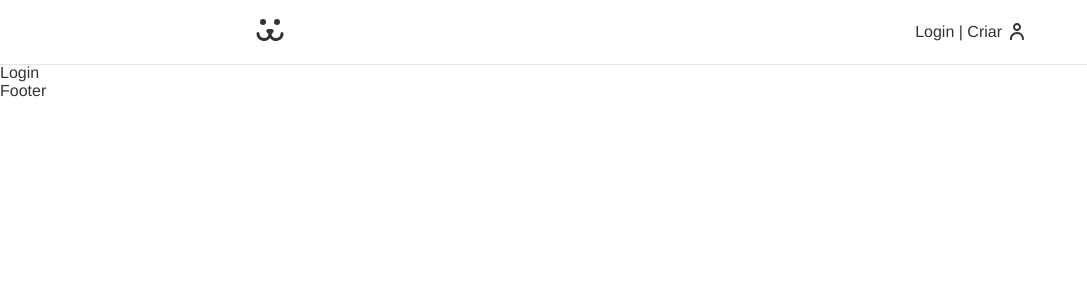
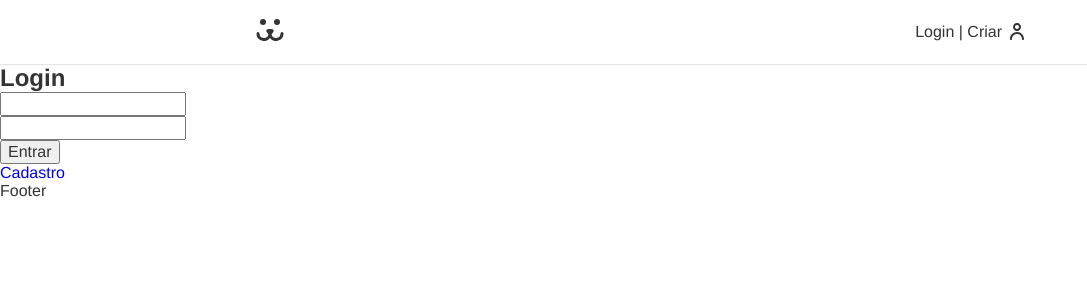
Before and after one commit to Lutiero/dogs-reactjs, a React (Vite) app: page /login in a window 1280 px wide. Shown: the top 300 px of the page, without its empty margins (0-1087 px from the left). Built offline with nearby package versions, Linux system fonts and the light colour scheme.

Commit message:
salvando token no localstorage

```diff
--- a/src/App.jsx
+++ b/src/App.jsx
@@ -13,7 +13,7 @@ const App = () => {
             <Header/>
                 <Routes>
                     <Route path={'/'} element={<Home />} />
-                    <Route path={'login'} element={<Login />}/>
+                    <Route path={'login/*'} element={<Login />}/>
                 </Routes>
             <Footer/>
             </BrowserRouter>
--- /dev/null
+++ b/src/Components/Login/ForgotPasswordForm.jsx
@@ -0,0 +1,11 @@
+import React from 'react';
+
+const ForgotPasswordForm = () => {
+    return (
+        <div>
+
+        </div>
+    );
+};
+
+export default ForgotPasswordForm;
--- a/src/Components/Login/Login.jsx
+++ b/src/Components/Login/Login.jsx
@@ -1,9 +1,19 @@
 import React from 'react';
+import { Routes, Route } from "react-router-dom";
+import LoginForm from "./LoginForm.jsx";
+import SignUpForm from "./SignUpForm.jsx";
+import ForgotPasswordForm from "./ForgotPasswordForm.jsx";
+import ResetPasswordForm from "./ResetPasswordForm.jsx";
 
 const Login = () => {
     return (
         <div>
-            Login
+            <Routes>
+                <Route path={'/'} element={<LoginForm />}/>
+                <Route path={'sign-up'} element={<SignUpForm />}/>
+                <Route path={'forgot-password'} element={<ForgotPasswordForm />}/>
+                <Route path={'reset-password'} element={<ResetPasswordForm />}/>
+            </Routes>
         </div>
     );
 };
--- /dev/null
+++ b/src/Components/Login/LoginForm.jsx
@@ -0,0 +1,40 @@
+import React from 'react';
+import {Link} from "react-router-dom";
+import SignUpForm from "./SignUpForm.jsx";
+
+const LoginForm = () => {
+    const [username, setUsername] = React.useState('');
+    const [password, setPassword] = React.useState('');
+    const [token, setToken] = React.useState('')
+
+    function handleSubmit(event) {
+        event.preventDefault();
+        fetch('https://dogsapi.origamid.dev/json/jwt-auth/v1/token', {
+            method: 'POST',
+            headers: {
+                'Content-Type': 'application/json'
+            },
+            body: JSON.stringify({username, password})
+        })
+            .then(response => response.json())
+            .then(json => {
+                setToken(json);
+                localStorage.setItem('token', JSON.stringify(token));
+            });
+
+    }
+
+    return (
+        <section>
+            <h1>Login</h1>
+            <form onSubmit={handleSubmit}>
+                <input type="text" value={username} onChange={({target}) => setUsername(target.value)}/>
+                <input type="password" value={password} onChange={({target}) => setPassword(target.value)}/>
+                <button>Entrar</button>
+            </form>
+            <Link to={'/login/sign-up'}>Cadastro</Link>
+        </section>
+    );
+};
+
+export default LoginForm;
--- /dev/null
+++ b/src/Components/Login/ResetPasswordForm.jsx
@@ -0,0 +1,11 @@
+import React from 'react';
+
+const ResetPasswordForm = () => {
+    return (
+        <div>
+            <p>ResetPasswordForm</p>
+        </div>
+    );
+};
+
+export default ResetPasswordForm;
--- /dev/null
+++ b/src/Components/Login/SignUpForm.jsx
@@ -0,0 +1,11 @@
+import React from 'react';
+
+const SignUpForm = () => {
+    return (
+        <div>
+            <h2>signUP</h2>
+        </div>
+    );
+};
+
+export default SignUpForm;
```
